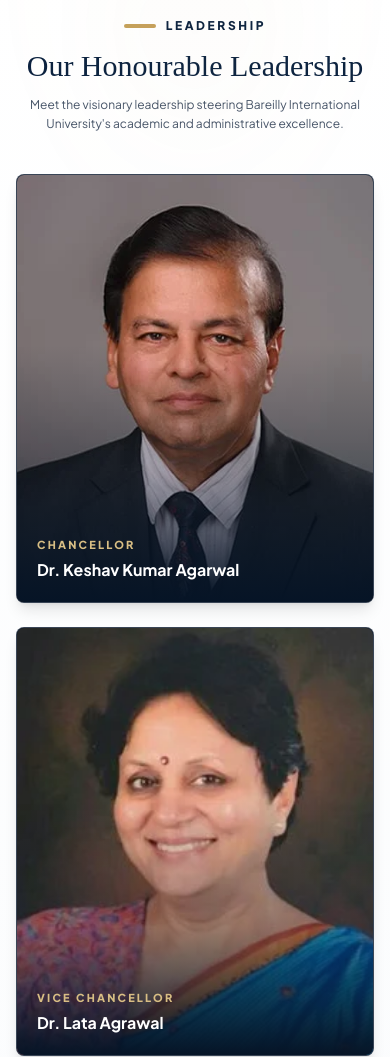
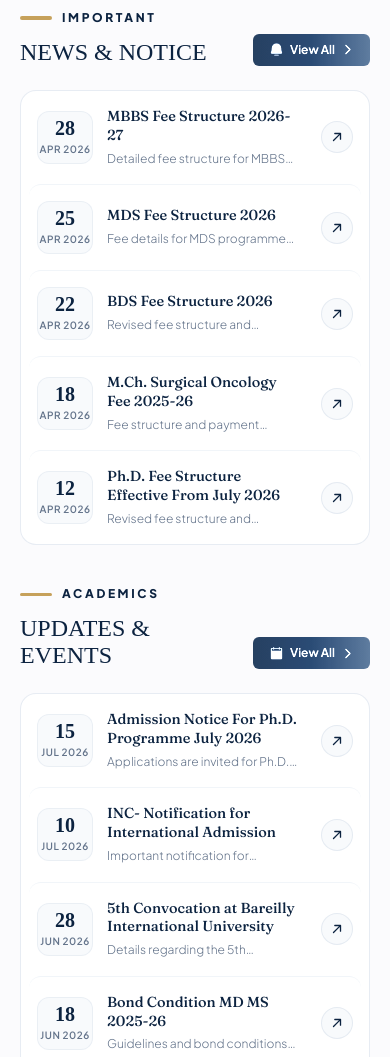
Before and after one commit to XCollaber/biu, an Astro site: page / in a window 390 px wide. Shown: the part 6120-7177 px from the top of the page. Built offline with nearby package versions, Linux system fonts and the light colour scheme; Astro itself is replaced by a stand-in of ours.

```diff
--- a/src/components/About1.jsx
+++ b/src/components/About1.jsx
@@ -48,7 +48,7 @@ export default function About() {
       </div>
 
       {/* Main Section Content */}
-      <div className="relative w-full max-w-[1520px] mx-auto px-5 sm:px-8 lg:px-24 py-14 sm:py-18 lg:py-20 overflow-hidden">
+      <div className="relative w-full max-w-[1520px] mx-auto px-5 sm:px-8 lg:px-24 py-14 sm:py-18 lg:pt-20 lg:pb-16 overflow-hidden">
         {/* Background Banyan Tree Watermark */}
         <div className="absolute inset-0 flex items-center justify-center pointer-events-none overflow-hidden z-20">
           <img
--- /dev/null
+++ b/src/components/Notices.jsx
@@ -0,0 +1,197 @@
+import { motion, useReducedMotion } from 'framer-motion';
+import { CaretRight, BellSimple, CalendarBlank, ArrowUpRight } from '@phosphor-icons/react';
+import noticesData from '../data/notices.json';
+
+const EASE = [0.16, 1, 0.3, 1];
+
+export default function Notices() {
+  const reduceMotion = useReducedMotion();
+
+  const fadeUp = {
+    hidden: reduceMotion ? {} : { opacity: 0, y: 24 },
+    show: { opacity: 1, y: 0, transition: { duration: 0.7, ease: EASE } },
+  };
+
+  const important = noticesData.important || {};
+  const academics = noticesData.academics || {};
+
+  return (
+    <section id="notices" className="relative w-full bg-[#fbfbfd] py-14 sm:py-18 md:py-20 font-sans overflow-hidden">
+      <div className="mx-auto max-w-[1440px] px-5 sm:px-8 lg:px-14">
+        <div className="grid grid-cols-1 lg:grid-cols-2 gap-10 lg:gap-12">
+
+          {/* =========================================================
+              LEFT COLUMN: IMPORTANT - NEWS & NOTICE
+          ========================================================= */}
+          <div className="flex flex-col">
+            {/* Header outside the container */}
+            <motion.div
+              variants={fadeUp}
+              initial="hidden"
+              whileInView="show"
+              viewport={{ once: true, amount: 0.2 }}
+              className="flex items-end justify-between gap-4 mb-6 sm:mb-7"
+            >
+              <div>
+                {/* Eyebrow Tag */}
+                <div className="flex items-center gap-2.5 mb-3">
+                  <span className="w-8 h-[3.5px] bg-gold rounded-full" />
+                  <span className="font-sans text-[12px] sm:text-xs font-black uppercase tracking-[0.22em] text-[#0c2340]">
+                    {important.badge || 'IMPORTANT'}
+                  </span>
+                </div>
+
+                <h2 className="font-times text-2xl sm:text-3xl lg:text-[2.2rem] font-medium text-[#0c2340] leading-[1.12]">
+                  {important.title || 'News & Notice'}
+                </h2>
+              </div>
+
+              {/* View All Button matching Navbar/Highlights button style */}
+              <a
+                href={important.viewAllLink || '/news'}
+                className="group inline-flex items-center gap-1.5 rounded-md bg-gradient-to-r from-[#0c2340]/90 via-[#102d52]/90 to-[#163860]/70 px-4 sm:px-5 py-2 font-sans text-xs font-semibold text-white shadow-xs brightness-125 transition-all duration-200 hover:shadow-lg hover:brightness-125 hover:-translate-y-0.5 active:scale-[0.98] shrink-0"
+              >
+                <BellSimple size={15} weight="fill" className="text-blue-100 transition-transform duration-200 group-hover:scale-110" />
+                <span>View All</span>
+                <CaretRight size={13} weight="bold" className="text-white/90 transition-transform duration-200 group-hover:translate-x-0.5" />
+              </a>
+            </motion.div>
+
+            {/* Card Container holding the items list */}
+            <motion.div
+              variants={fadeUp}
+              initial="hidden"
+              whileInView="show"
+              viewport={{ once: true, amount: 0.15 }}
+              className="flex-1 rounded-2xl border border-slate-200/80 bg-white p-4 sm:p-6 lg:p-7 shadow-xs hover:shadow-[0_20px_40px_-12px_rgba(12,35,64,0.12),0_8px_16px_-4px_rgba(12,35,64,0.06),0_0_0_1px_rgba(12,35,64,0.04)] transition-all duration-300"
+            >
+              <div className="flex flex-col divide-y divide-slate-100">
+                {(important.items || []).map((item, idx) => (
+                  <a
+                    key={idx}
+                    href={item.link || '#'}
+                    target={item.link?.startsWith('http') ? '_blank' : '_self'}
+                    rel="noopener noreferrer"
+                    className="group flex items-center justify-between gap-3.5 sm:gap-5 py-4 sm:py-4.5 first:pt-0 last:pb-0 transition-all duration-200 hover:bg-slate-50/80 -mx-2 sm:-mx-3 px-2 sm:px-3 rounded-xl"
+                  >
+                    {/* Left Date Column */}
+                    <div className="flex flex-col items-center justify-center shrink-0 w-14 sm:w-16 py-1.5 px-1 rounded-xl bg-slate-50/90 border border-slate-200/60 text-center transition-all duration-200 group-hover:scale-105 group-hover:bg-amber-50/40 group-hover:border-amber-200/60">
+                      <span className="font-times text-xl sm:text-2xl font-bold text-[#0c2340] leading-none">
+                        {item.day}
+                      </span>
+                      <span className="font-sans text-[10px] sm:text-[11px] font-semibold uppercase tracking-wider text-slate-500 mt-1 whitespace-nowrap">
+                        {item.monthYear}
+                      </span>
+                    </div>
+
+                    {/* Middle Content Column */}
+                    <div className="flex-1 min-w-0 flex flex-col items-start pr-1 sm:pr-2">
+                      <h3 className="font-fraunces text-[14.5px] sm:text-[15.5px] font-medium text-[#0c2340] group-hover:text-gold-dark transition-colors duration-200 leading-[1.3] line-clamp-2">
+                        {item.title}
+                      </h3>
+                      <p className="font-sans text-xs sm:text-[12.5px] text-slate-500 font-light leading-relaxed mt-1 line-clamp-1 sm:line-clamp-2">
+                        {item.description}
+                      </p>
+                    </div>
+
+                    {/* Right Action Button */}
+                    <div className="shrink-0 w-8 h-8 sm:w-9 sm:h-9 rounded-full bg-slate-50 border border-slate-200/80 flex items-center justify-center text-[#0c2340] group-hover:bg-[#0c2340] group-hover:text-white group-hover:border-[#0c2340] group-hover:shadow-md transition-all duration-200">
+                      <ArrowUpRight size={14} weight="bold" className="transition-transform duration-200 group-hover:translate-x-0.5 group-hover:-translate-y-0.5" />
+                    </div>
+                  </a>
+                ))}
+              </div>
+            </motion.div>
+          </div>
+
+          {/* =========================================================
+              RIGHT COLUMN: ACADEMICS - UPDATES & EVENTS
+          ========================================================= */}
+          <div className="flex flex-col">
+            {/* Header outside the container */}
+            <motion.div
+              variants={fadeUp}
+              initial="hidden"
+              whileInView="show"
+              viewport={{ once: true, amount: 0.2 }}
+              transition={{ delay: 0.1 }}
+              className="flex items-end justify-between gap-4 mb-6 sm:mb-7"
+            >
+              <div>
+                {/* Eyebrow Tag */}
+                <div className="flex items-center gap-2.5 mb-3">
+                  <span className="w-8 h-[3.5px] bg-gold rounded-full" />
+                  <span className="font-sans text-[12px] sm:text-xs font-black uppercase tracking-[0.22em] text-[#0c2340]">
+                    {academics.badge || 'ACADEMICS'}
+                  </span>
+                </div>
+
+                <h2 className="font-times text-2xl sm:text-3xl lg:text-[2.2rem] font-medium text-[#0c2340] leading-[1.12]">
+                  {academics.title || 'Updates & Events'}
+                </h2>
+              </div>
+
+              {/* View All Button matching Navbar/Highlights button style */}
+              <a
+                href={academics.viewAllLink || '/news'}
+                className="group inline-flex items-center gap-1.5 rounded-md bg-gradient-to-r from-[#0c2340]/90 via-[#102d52]/90 to-[#163860]/70 px-4 sm:px-5 py-2 font-sans text-xs font-semibold text-white shadow-xs brightness-125 transition-all duration-200 hover:shadow-lg hover:brightness-125 hover:-translate-y-0.5 active:scale-[0.98] shrink-0"
+              >
+                <CalendarBlank size={15} weight="fill" className="text-blue-100 transition-transform duration-200 group-hover:scale-110" />
+                <span>View All</span>
+                <CaretRight size={13} weight="bold" className="text-white/90 transition-transform duration-200 group-hover:translate-x-0.5" />
+              </a>
+            </motion.div>
+
+            {/* Card Container holding the items list */}
+            <motion.div
+              variants={fadeUp}
+              initial="hidden"
+              whileInView="show"
+              viewport={{ once: true, amount: 0.15 }}
+              transition={{ delay: 0.1 }}
+              className="flex-1 rounded-2xl border border-slate-200/80 bg-white p-4 sm:p-6 lg:p-7 shadow-xs hover:shadow-[0_20px_40px_-12px_rgba(12,35,64,0.12),0_8px_16px_-4px_rgba(12,35,64,0.06),0_0_0_1px_rgba(12,35,64,0.04)] transition-all duration-300"
+            >
+              <div className="flex flex-col divide-y divide-slate-100">
+                {(academics.items || []).map((item, idx) => (
+                  <a
+                    key={idx}
+                    href={item.link || '#'}
+                    target={item.link?.startsWith('http') ? '_blank' : '_self'}
+                    rel="noopener noreferrer"
+                    className="group flex items-center justify-between gap-3.5 sm:gap-5 py-4 sm:py-4.5 first:pt-0 last:pb-0 transition-all duration-200 hover:bg-slate-50/80 -mx-2 sm:-mx-3 px-2 sm:px-3 rounded-xl"
+                  >
+                    {/* Left Date Column */}
+                    <div className="flex flex-col items-center justify-center shrink-0 w-14 sm:w-16 py-1.5 px-1 rounded-xl bg-slate-50/90 border border-slate-200/60 text-center transition-all duration-200 group-hover:scale-105 group-hover:bg-blue-50/40 group-hover:border-blue-200/60">
+                      <span className="font-times text-xl sm:text-2xl font-bold text-[#0c2340] leading-none">
+                        {item.day}
+                      </span>
+                      <span className="font-sans text-[10px] sm:text-[11px] font-semibold uppercase tracking-wider text-slate-500 mt-1 whitespace-nowrap">
+                        {item.monthYear}
+                      </span>
+                    </div>
+
+                    {/* Middle Content Column */}
+                    <div className="flex-1 min-w-0 flex flex-col items-start pr-1 sm:pr-2">
+                      <h3 className="font-fraunces text-[14.5px] sm:text-[15.5px] font-medium text-[#0c2340] group-hover:text-gold-dark transition-colors duration-200 leading-[1.3] line-clamp-2">
+                        {item.title}
+                      </h3>
+                      <p className="font-sans text-xs sm:text-[12.5px] text-slate-500 font-light leading-relaxed mt-1 line-clamp-1 sm:line-clamp-2">
+                        {item.description}
+                      </p>
+                    </div>
+
+                    {/* Right Action Button */}
+                    <div className="shrink-0 w-8 h-8 sm:w-9 sm:h-9 rounded-full bg-slate-50 border border-slate-200/80 flex items-center justify-center text-[#0c2340] group-hover:bg-[#0c2340] group-hover:text-white group-hover:border-[#0c2340] group-hover:shadow-md transition-all duration-200">
+                      <ArrowUpRight size={14} weight="bold" className="transition-transform duration-200 group-hover:translate-x-0.5 group-hover:-translate-y-0.5" />
+                    </div>
+                  </a>
+                ))}
+              </div>
+            </motion.div>
+          </div>
+
+        </div>
+      </div>
+    </section>
+  );
+}
--- /dev/null
+++ b/src/data/notices.json
@@ -0,0 +1,96 @@
+{
+  "important": {
+    "badge": "IMPORTANT",
+    "title": "NEWS & NOTICE",
+    "viewAllLink": "/news",
+    "items": [
+      {
+        "day": "28",
+        "monthYear": "Apr 2026",
+        "type": "NOTICE",
+        "title": "MBBS Fee Structure 2026-27",
+        "description": "Detailed fee structure for MBBS programme is now available for download.",
+        "link": "https://biu.edu.in/notice/3.%20Final%20UG%20Documents%20required.pdf"
+      },
+      {
+        "day": "25",
+        "monthYear": "Apr 2026",
+        "type": "NOTICE",
+        "title": "MDS Fee Structure 2026",
+        "description": "Fee details for MDS programme have been released.",
+        "link": "https://biu.edu.in/notice/UP%20NEET%20PG%202026.pdf"
+      },
+      {
+        "day": "22",
+        "monthYear": "Apr 2026",
+        "type": "NOTICE",
+        "title": "BDS Fee Structure 2026",
+        "description": "Revised fee structure and important guidelines for BDS programme.",
+        "link": "https://biu.edu.in/notice/advertisement-oncology-nursing.jpeg"
+      },
+      {
+        "day": "18",
+        "monthYear": "Apr 2026",
+        "type": "NOTICE",
+        "title": "M.Ch. Surgical Oncology Fee 2025-26",
+        "description": "Fee structure and payment guidelines for M.Ch. Surgical Oncology programme.",
+        "link": "https://biu.edu.in/notice/Merit%20List_B.Sc%20Nursing.pdf"
+      },
+      {
+        "day": "12",
+        "monthYear": "Apr 2026",
+        "type": "NOTICE",
+        "title": "Ph.D. Fee Structure Effective From July 2026",
+        "description": "Revised fee structure and important information for Ph.D. programme.",
+        "link": "https://biu.edu.in/research/Ph.D-Notification%20July%202026.pdf"
+      }
+    ]
+  },
+  "academics": {
+    "badge": "ACADEMICS",
+    "title": "UPDATES & EVENTS",
+    "viewAllLink": "/news",
+    "items": [
+      {
+        "day": "15",
+        "monthYear": "Jul 2026",
+        "type": "EVENT",
+        "title": "Admission Notice For Ph.D. Programme July 2026",
+        "description": "Applications are invited for Ph.D. programmes. Check eligibility, important dates and application process.",
+        "link": "https://biu.edu.in/research/Ph.D-Notification%20July%202026.pdf"
+      },
+      {
+        "day": "10",
+        "monthYear": "Jul 2026",
+        "type": "NOTICE",
+        "title": "INC- Notification for International Admission",
+        "description": "Important notification for international applicants seeking admission to various programmes.",
+        "link": "https://biu.edu.in/#"
+      },
+      {
+        "day": "28",
+        "monthYear": "Jun 2026",
+        "type": "EVENT",
+        "title": "5th Convocation at Bareilly International University",
+        "description": "Details regarding the 5th Convocation Ceremony, venue, schedule and registration.",
+        "link": "https://biu.edu.in/#"
+      },
+      {
+        "day": "18",
+        "monthYear": "Jun 2026",
+        "type": "NOTICE",
+        "title": "Bond Condition MD MS 2025-26",
+        "description": "Guidelines and bond conditions for MD/MS programmes are now available.",
+        "link": "https://biu.edu.in/notice/UP%20NEET%20PG%202026.pdf"
+      },
+      {
+        "day": "05",
+        "monthYear": "Jun 2026",
+        "type": "EVENT",
+        "title": "Oral Oncology & Reconstructive Surgery Fellowship",
+        "description": "Fellowship programme details, eligibility criteria and application process.",
+        "link": "https://biu.edu.in/notice/advertisement-oncology-nursing.jpeg"
+      }
+    ]
+  }
+}
--- a/src/pages/index.astro
+++ b/src/pages/index.astro
@@ -18,6 +18,7 @@ import Testimonials from '../components/Testimonials.jsx';
 import Location from '../components/Location.jsx';
 import Contact from '../components/Contact.jsx';
 import Approvals from '../components/Approvals.jsx';
+import Notice from '../components/Notices.jsx';
 import QuickLinks from '../components/QuickLinks.jsx';
 import Faq from '../components/Faq.jsx';
 import Footer from '../components/Footer.jsx';
@@ -37,6 +38,7 @@ import SmoothScroll from '../components/SmoothScroll.jsx';
     <ChancellorMessage client:visible />
     <QuickLinks client:visible />
     <NewsEvents client:visible />
+    <Notice client:visible/>
     <Leadership client:visible />
     <!-- <Faculties client:visible /> -->
     <!-- <Placements client:visible /> -->
```
